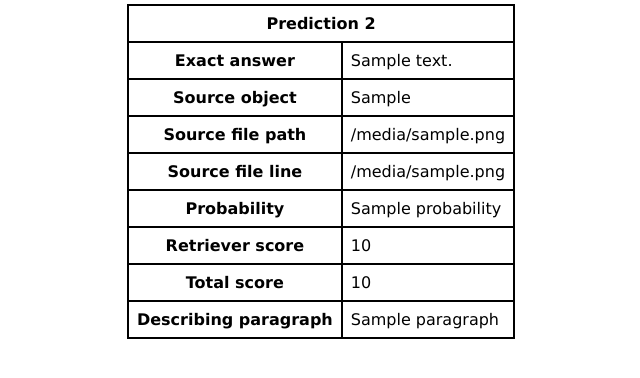
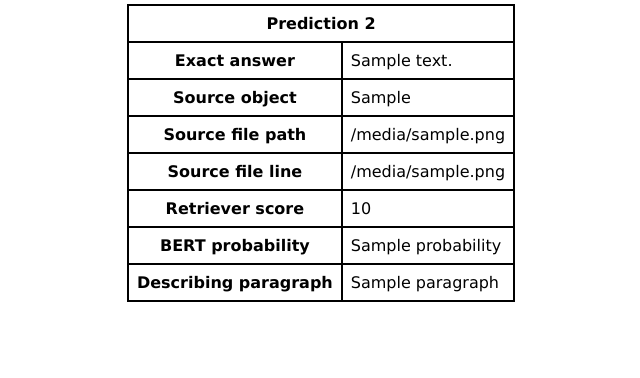
Before and after one commit to blazzen/repo-question-answering, a Flask app: template templates/main_with_answers.html in a window 1280 px wide. Shown: the part 138-516 px from the top of the page, without its empty margins (319-959 px from the left). Run offline with Flask 2, Linux system fonts and the light colour scheme; the template is opened without the code that fills it: most values are stand-ins (such as "Sample title", 1, 10 or a date in 2020); some libraries are stand-ins or nearby versions.

Commit message:
Update user interface

```diff
--- a/prediction.py
+++ b/prediction.py
@@ -19,10 +19,6 @@ class Prediction:
         return self.raw_prediction["retriever_score"]
 
     @property
-    def final_score(self):
-        return self.raw_prediction["final_score"]
-
-    @property
     def source_object(self):
         return self.raw_prediction["src_obj"].full_name
 
--- a/templates/main_with_answers.html
+++ b/templates/main_with_answers.html
@@ -35,16 +35,12 @@
                 <td>{{ prediction.source_file_line }}</td>
             </tr>
             <tr>
-                <th>Probability</th>
-                <td>{{ prediction.probability }}</td>
-            </tr>
-            <tr>
                 <th>Retriever score</th>
                 <td>{{ prediction.retriever_score }}</td>
             </tr>
             <tr>
-                <th>Total score</th>
-                <td>{{ prediction.final_score }}</td>
+                <th>BERT probability</th>
+                <td>{{ prediction.probability }}</td>
             </tr>
             <tr>
                 <th>Describing paragraph</th>
```
